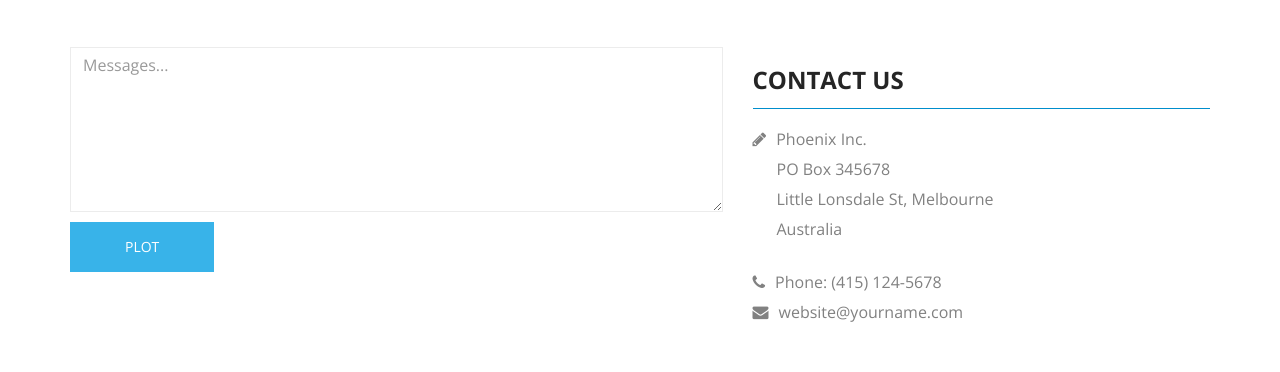
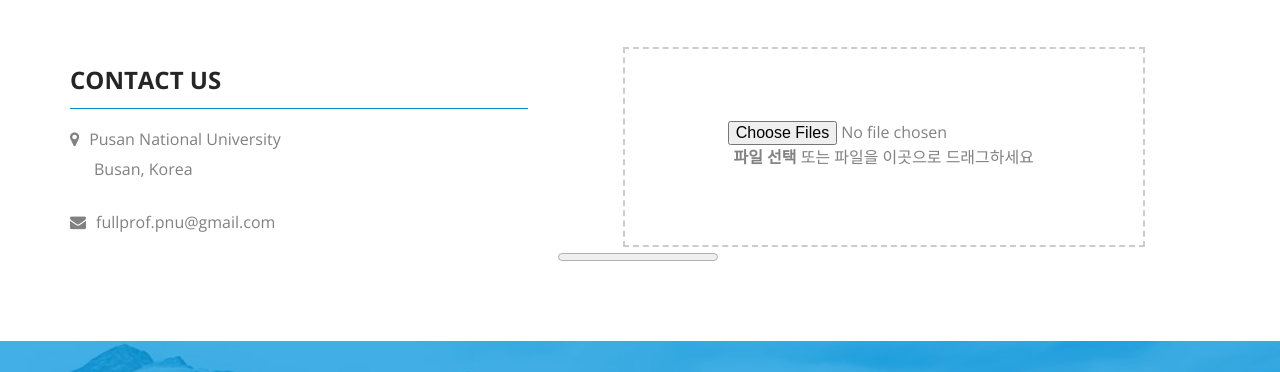
Before and after one commit to FullProf-PNU/onestop-xrd, a plain HTML site: page index.html in a window 1280 px wide. Shown: the part 163-535 px from the top of the page. Drawn offline with nearby package versions, Linux system fonts and the light colour scheme; some packages are replaced by stand-ins of ours.

Commit message:
Added the drop area.

```diff
--- a/css/main.css
+++ b/css/main.css
@@ -9,6 +9,26 @@
 * ---------------------------------------------------------------------------
 *
 */
+
+
+.drop-area {
+    width: 80%; /* 원하는 가로 크기로 조정 */
+    height: 200px; /* 원하는 세로 크기로 조정 */
+    border: 2px dashed #ccc;
+    padding: 20px;
+    margin: 0 auto; /* 수평 가운데 정렬 */
+    display: flex;
+    flex-direction: column;
+    justify-content: center;
+    align-items: center;
+    text-align: center;
+}
+
+
+
+
+
+
 
 /* =================================== */
 /*	Basic Style
--- a/index.html
+++ b/index.html
@@ -11,7 +11,7 @@
         <meta http-equiv="X-UA-Compatible" content="IE=edge,chrome=1">
 		<meta name="viewport" content="width=device-width, initial-scale=1">
         <meta name="description" content="Automation of X-ray Diffraction Analysis">
-        <meta name="keywords" content="one page, single page, onepage, responsive, parallax, creative, business, html5, css3, css3 animation">
+        <meta name="keywords" content="XRD, Powder diffraction, FullProf">
         <meta name="author" content="Hwang Suehyeon">
 
 
@@ -103,23 +103,24 @@
 							<h2>FullProf Digest: Powder Diffraction</h2>
 						</div>
 
-
-						<div class="col-md-7 contact-form wow animated fadeInLeft">
-							<form action="#" method="post">
-								<div class="input-field">
-									<textarea name="message" class="form-control" placeholder="Messages..."></textarea>
-								</div>
-								<button type="submit" id="submit" class="btn btn-blue btn-effect">Plot</button>
-							</form>
-						</div>
-
 						<div class="col-md-5 wow animated fadeInRight">
 							<address class="contact-details">
 								<h3>Contact Us</h3>
-								<p><i class="fa fa-pencil"></i>Phoenix Inc.<span>PO Box 345678</span> <span>Little Lonsdale St, Melbourne </span><span>Australia</span></p><br>
-								<p><i class="fa fa-phone"></i>Phone: (415) 124-5678 </p>
-								<p><i class="fa fa-envelope"></i>website@yourname.com</p>
+								<p><i class="fa fa-map-marker"></i>Pusan National University<span>Busan, Korea</span></p><br>
+								<p><i class="fa fa-envelope"></i>fullprof.pnu@gmail.com</p>
 							</address>
+						</div>
+
+						<div class="col-md-7 contact-form wow animated fadeInLeft">
+							<div id="drop-area" class="text-center drop-area">
+								<form class="my-form">
+									<input type="file" id="fileElem" multiple accept="image/*">
+									<label class="button" for="fileElem">파일 선택</label>
+									<span class="box__dragndrop">또는 파일을 이곳으로 드래그하세요</span>
+								</form>
+							</div>
+							<progress id="progress-bar" max=100 value=0></progress>
+							<!--div id="gallery"></div-->
 						</div>
 
 					</div>
@@ -229,26 +230,24 @@
 
 		<!-- Essential jQuery Plugins
 		================================================== -->
-		<!-- Main jQuery -->
         <script src="js/jquery-1.11.1.min.js"></script>
-		<!-- Twitter Bootstrap -->
         <script src="js/bootstrap.min.js"></script>
-		<!-- Single Page Nav -->
         <script src="js/jquery.singlePageNav.min.js"></script>
-		<!-- jquery.fancybox.pack --
         <script src="js/jquery.fancybox.pack.js"></script>
-		<!-- Google Map API -->
 		<script src="http://maps.google.com/maps/api/js?sensor=false"></script>
-		<!-- Owl Carousel -->
         <script src="js/owl.carousel.min.js"></script>
-        <!-- jquery easing -->
         <script src="js/jquery.easing.min.js"></script>
-        <!-- Fullscreen slider -->
         <script src="js/jquery.slitslider.js"></script>
         <script src="js/jquery.ba-cond.min.js"></script>
-		<!-- onscroll animation -->
         <script src="js/wow.min.js"></script>
+
 		<!-- Custom Functions -->
         <script src="js/main.js"></script>
+		<!-- ================================================== -->
+
+
+		<!---->
+		<script src="js/upload.js"></script>
+
     </body>
 </html>
```
